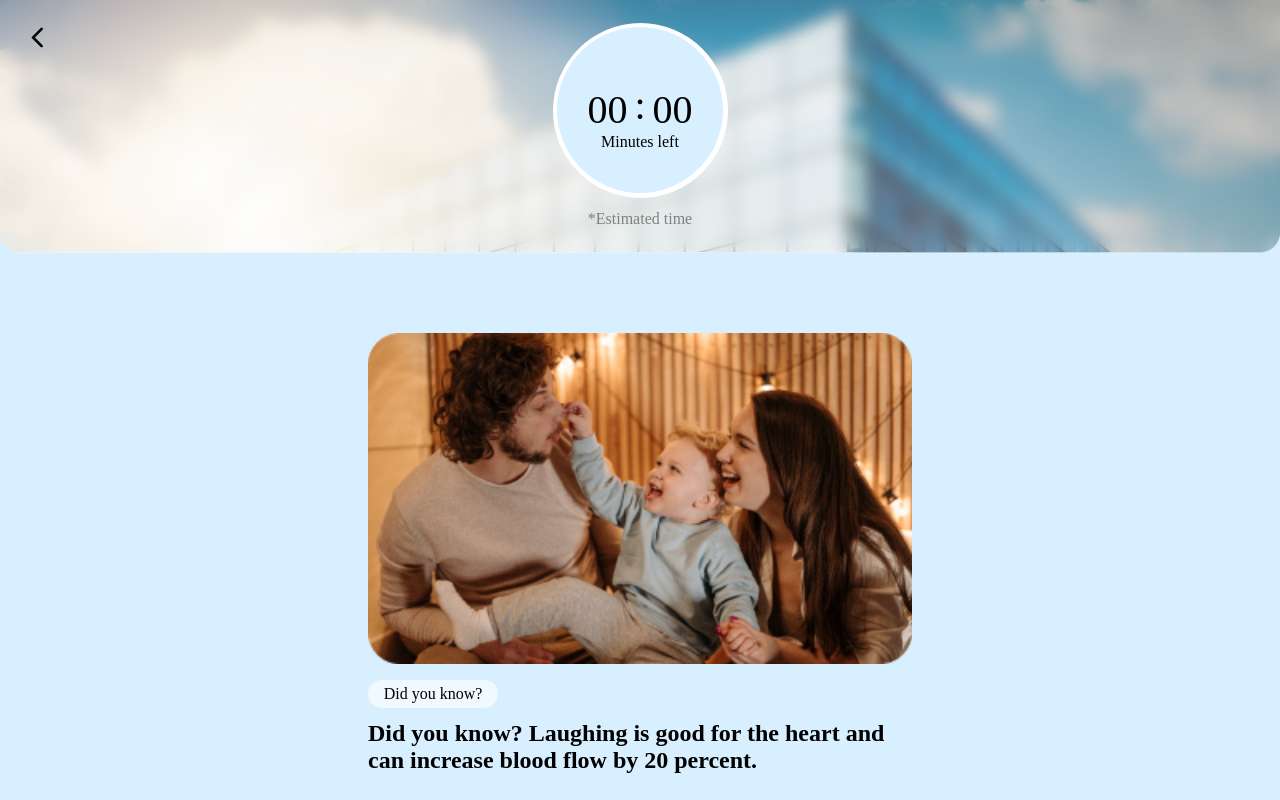
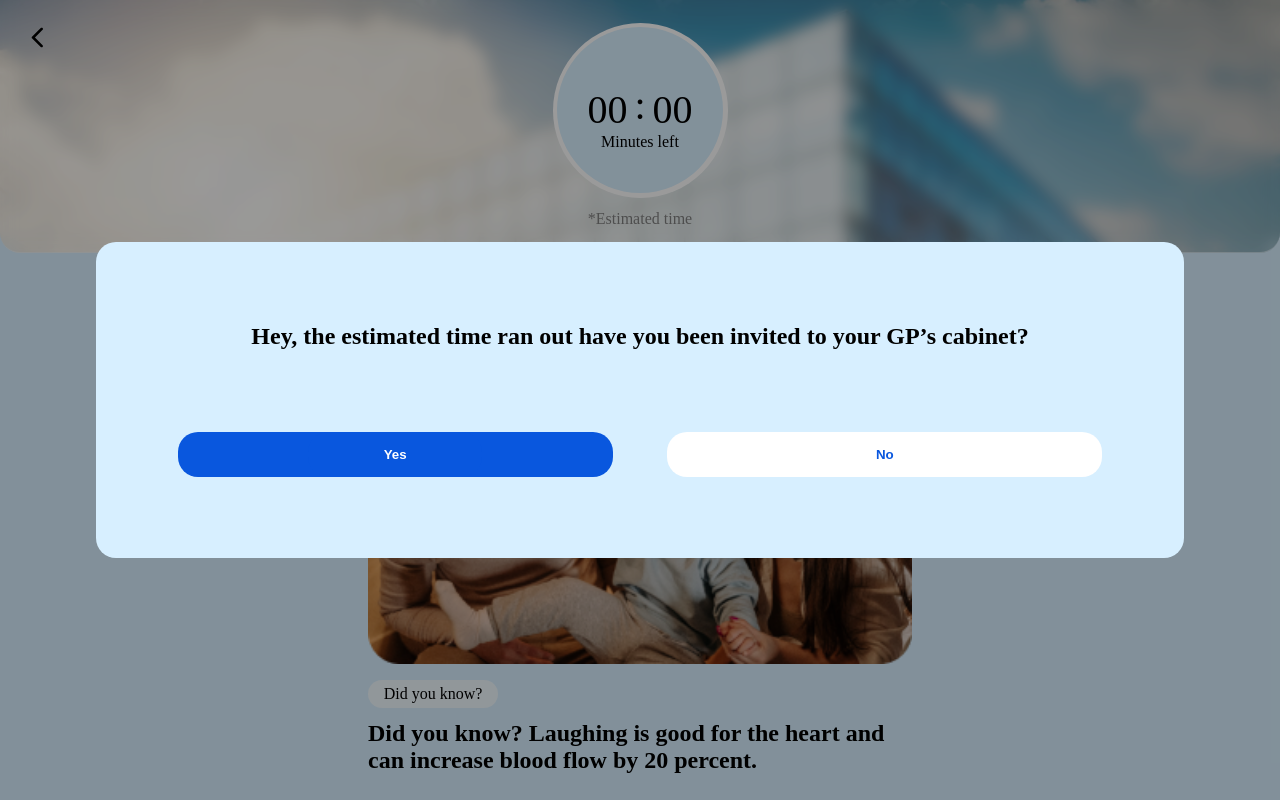
Before and after one commit to RosicaNikolova/quick-doc-pwa, a plain HTML site: page inqueue.html in a window 1280 px wide. Shown: the top 800 px of the page. Drawn offline with Linux system fonts and the light colour scheme.

Commit message:
add alert box after time runs ouot

```diff
--- a/css/inqueue.css
+++ b/css/inqueue.css
@@ -160,6 +160,66 @@ body{
     margin: auto;
 }
 
+/* Alert box */
+.alert-background{
+    position: absolute;
+    width: 100%;
+    height: 100vh;
+    background-color: rgba(0, 0, 0, 0.397);
+    z-index: 100;
+    top: 0;
+    left: 0;
+    display: flex;
+    justify-content: center;
+    align-items: center;
+}
+.alert-box{
+    min-height: 250;
+    width: 85%;
+    background-color: #D7EFFF;
+    border-radius: 20px;
+    margin: auto;
+    text-align: center;
+}
+.alert-box h2{
+    padding: 7.5%;
+}
+.alert-buttons{
+    display: flex;
+    justify-content: space-between;
+}
+.alert-yes {
+    border: none;
+    color: white;
+    background-color: #0957DE;
+    border-radius: 20px;
+    width: 40%;
+    height: 45px;
+    font-weight: 600;
+    text-decoration: none;
+}
+.alert-no {
+    border: none;
+    color: #0957DE;
+    background-color: white;
+    border-radius: 20px;
+    width: 40%;
+    height: 45px;
+    font-weight: 600;
+    margin-right: 7.5%;
+    margin-bottom: 7.5%;
+}
+.alert-link{
+    border: none;
+    color: white;
+    background-color: #0957DE;
+    border-radius: 20px;
+    width: 40%;
+    height: 45px;
+    font-weight: 600;
+    margin-left: 7.5%;
+    margin-bottom: 7.5%;
+}
 @media screen and (min-width: 768px){
     .inqueue-article-container{
         width: 50%;
--- a/inqueue.html
+++ b/inqueue.html
@@ -33,7 +33,7 @@
         <p class="inqueue-note">*Estimated time</p>
     </div>
     <div class="inqueue-article-container"></div>
-
+    <div id="alert"></div>
     <script src="./js/timer.js"></script>
     <script src="./js/article-list.js"></script>
 </body>
--- a/js/timer.js
+++ b/js/timer.js
@@ -3,23 +3,22 @@ const semicircles = document.querySelectorAll(".semicircle");
 const timer = document.querySelector('.timer');
 
 //input
-const hr = 0;
-const min = 0;
-const sec = 0;
+let hr = 0;
+let min = 0;
+let sec = 3;
 
-const hours = hr * 36000000;
-const minutes = min * 60000;
-const seconds = sec * 1000;
-const setTime = hours + minutes + seconds;
-const startTime  = Date.now();
-const futureTime = startTime + setTime;
-
-const timerLoop = setInterval(countDownTimer);
+let hours = hr * 36000000;
+let minutes = min * 60000;
+let seconds = sec * 1000;
+let setTime = hours + minutes + seconds;
+let startTime  = Date.now();
+let futureTime = startTime + setTime;
+let timerLoop = setInterval(countDownTimer);
 countDownTimer();
 
 function countDownTimer() {
-    const currentTime = Date.now();
-    const remainingTime = futureTime - currentTime;
+    let currentTime = Date.now();
+    let remainingTime = futureTime - currentTime;
     const angle = (remainingTime / setTime) * 360;
 
     //progress indicator
@@ -34,9 +33,9 @@ function countDownTimer() {
     }
 
     //timer
-    const hrs = Math.floor((remainingTime / (1000 * 60 * 60)) % 24).toLocaleString('en-US', {minimumIntegerDigits: 2, useGrouping:false});
-    const mins = Math.floor((remainingTime / (1000 * 60)) % 60).toLocaleString('en-US', {minimumIntegerDigits: 2, useGrouping:false});
-    const secs = Math.floor((remainingTime / 1000) % 60).toLocaleString('en-US', {minimumIntegerDigits: 2, useGrouping:false});
+    let hrs = Math.floor((remainingTime / (1000 * 60 * 60)) % 24).toLocaleString('en-US', {minimumIntegerDigits: 2, useGrouping:false});
+    let mins = Math.floor((remainingTime / (1000 * 60)) % 60).toLocaleString('en-US', {minimumIntegerDigits: 2, useGrouping:false});
+    let secs = Math.floor((remainingTime / 1000) % 60).toLocaleString('en-US', {minimumIntegerDigits: 2, useGrouping:false});
 
     timer.innerHTML = `
     <div class="text-center">${mins}</div>
@@ -44,11 +43,6 @@ function countDownTimer() {
     <div class="text-center">${secs}</div>
     <p class="inqueue-minutes">Minutes left</p>
     `;
-
-
-    //5sec-condition
-
-
 
     //end
     if(remainingTime < 0) {
@@ -63,5 +57,33 @@ function countDownTimer() {
         <div class="text-center">00</div>
         <p class="inqueue-minutes">Minutes left</p>
         `;
+
+        //alert
+        document.getElementById("alert").innerHTML += `
+        <div class="alert-background">
+            <div class="alert-box">
+                <h2>Hey, the estimated time ran out have you been invited to your GP’s cabinet?</h2>
+                <div class="alert-buttons">
+                    <a href="./finish.html" class="alert-link">
+                    <button class="alert-yes">Yes</button>
+                    </a>
+                    <button class="alert-no" onclick="addTime()">No</button>
+                </div>
+            </div>
+        </div>
+        `;
     }
 }
+
+function addTime(){
+    min = 5;
+    sec = 0;
+    minutes = min * 60000;
+    seconds = sec * 1000;
+    setTime = hours + minutes + seconds;
+    startTime = Date.now();
+    futureTime = startTime + setTime;
+    timerLoop = setInterval(countDownTimer);
+    document.getElementById("alert").innerHTML = ""
+    countDownTimer();
+}
```
